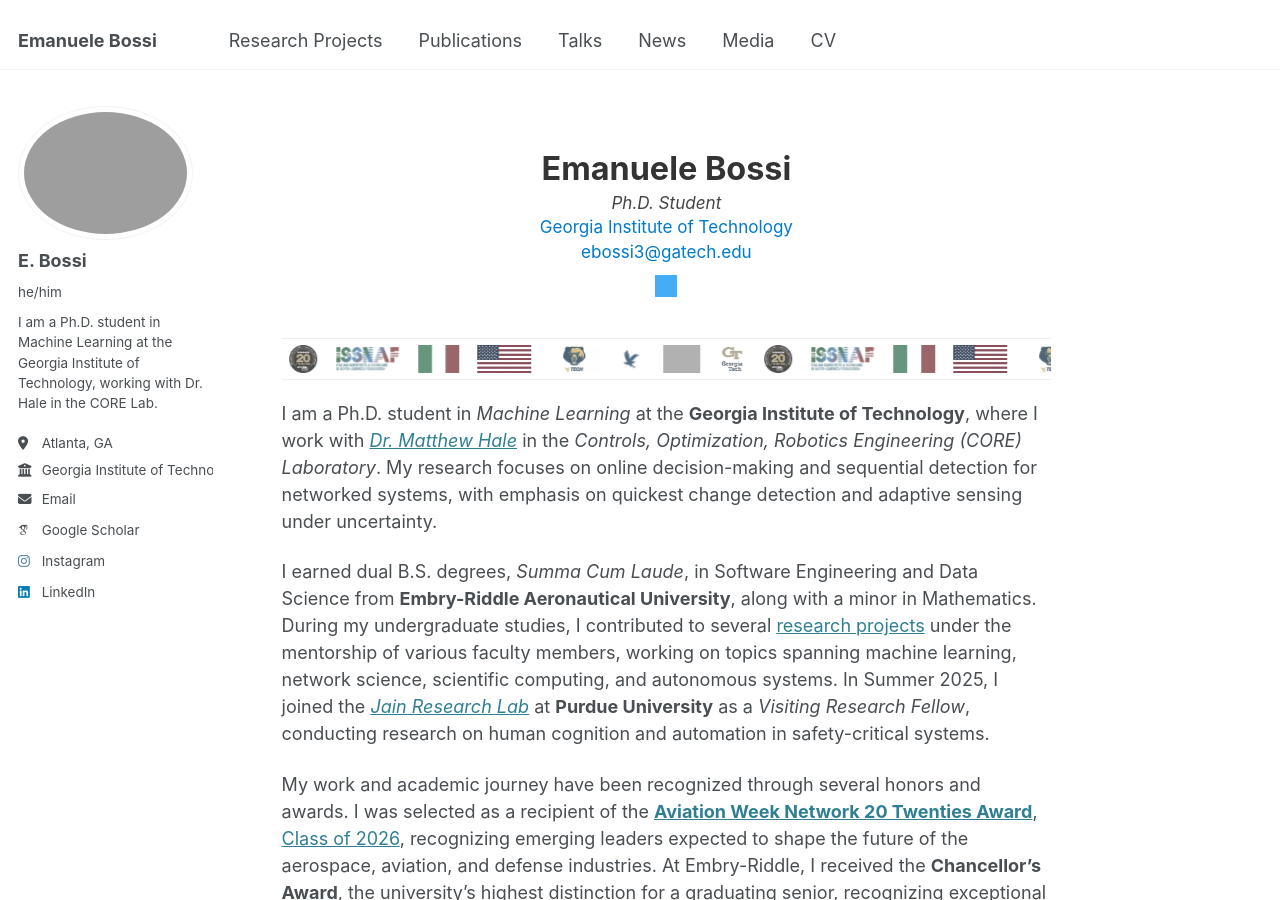
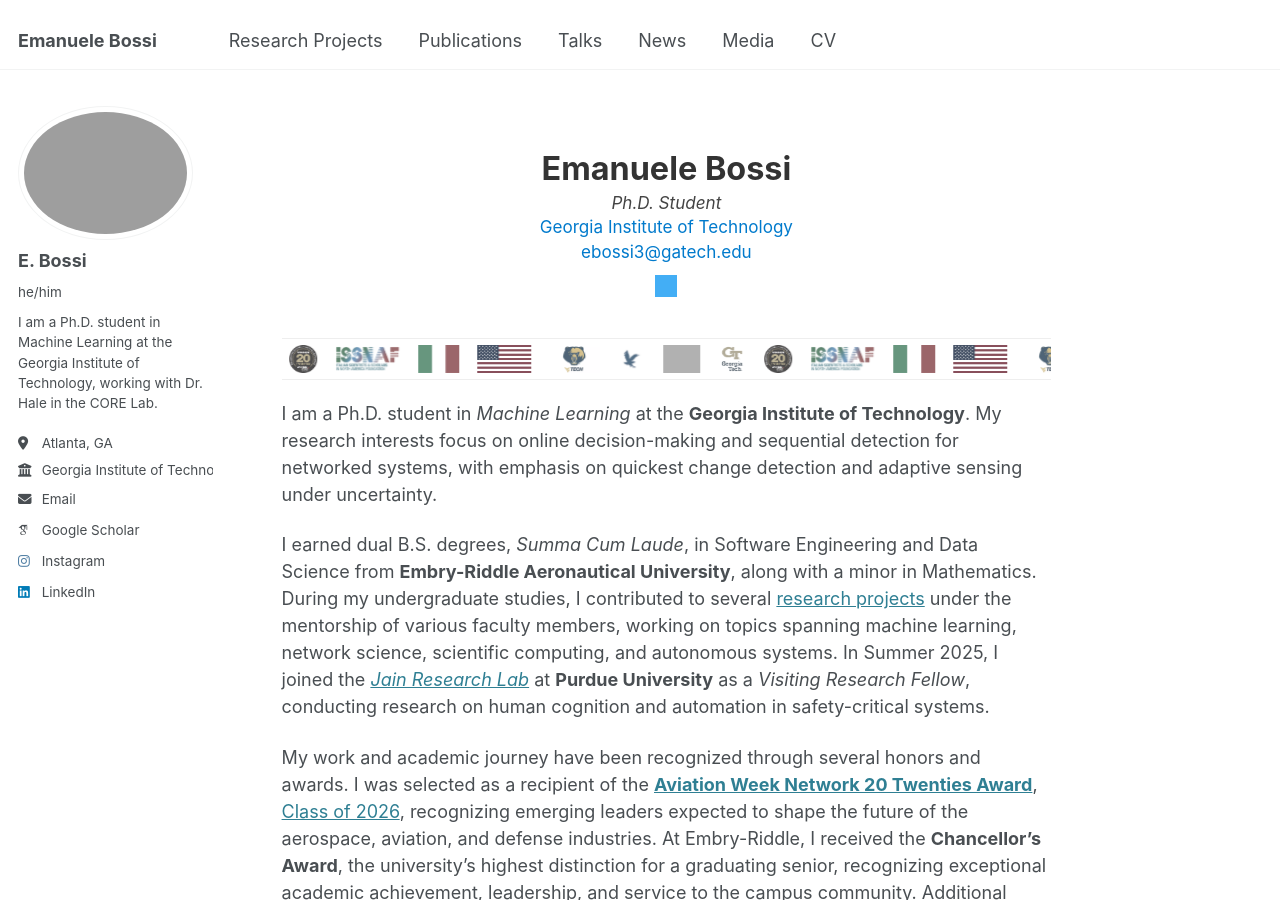
Before and after one commit to bossiemanuele/bossiemanuele.github.io, a Jekyll site: the page built from _pages/about.md, in a window 1280 px wide and 900 px high. Built offline with Jekyll 4.4.1, drawn with Linux system fonts in a browser that asks for light colours; some web fonts are replaced; grey boxes are pictures that could not be loaded.

Commit message:
Update about.md

```diff
--- a/_pages/about.md
+++ b/_pages/about.md
@@ -145,7 +145,7 @@
 }
 </style>
 
-I am a Ph.D. student in *Machine Learning* at the **Georgia Institute of Technology**, where I work with [*Dr. Matthew Hale*](https://research.gatech.edu/people/matthew-hale) in the *Controls, Optimization, Robotics Engineering (CORE) Laboratory*. My research focuses on online decision-making and sequential detection for networked systems, with emphasis on quickest change detection and adaptive sensing under uncertainty.
+I am a Ph.D. student in *Machine Learning* at the **Georgia Institute of Technology**. My research interests focus on online decision-making and sequential detection for networked systems, with emphasis on quickest change detection and adaptive sensing under uncertainty.
 
 I earned dual B.S. degrees, *Summa Cum Laude*, in Software Engineering and Data Science from **Embry-Riddle Aeronautical University**, along with a minor in Mathematics. During my undergraduate studies, I contributed to several [research projects](https://bossiemanuele.github.io/portfolio/undergraduate/) under the mentorship of various faculty members, working on topics spanning machine learning, network science, scientific computing, and autonomous systems. In Summer 2025, I joined the [*Jain Research Lab*](https://engineering.purdue.edu/JainResearchLab/) at **Purdue University** as a *Visiting Research Fellow*, conducting research on human cognition and automation in safety-critical systems.
 
```
